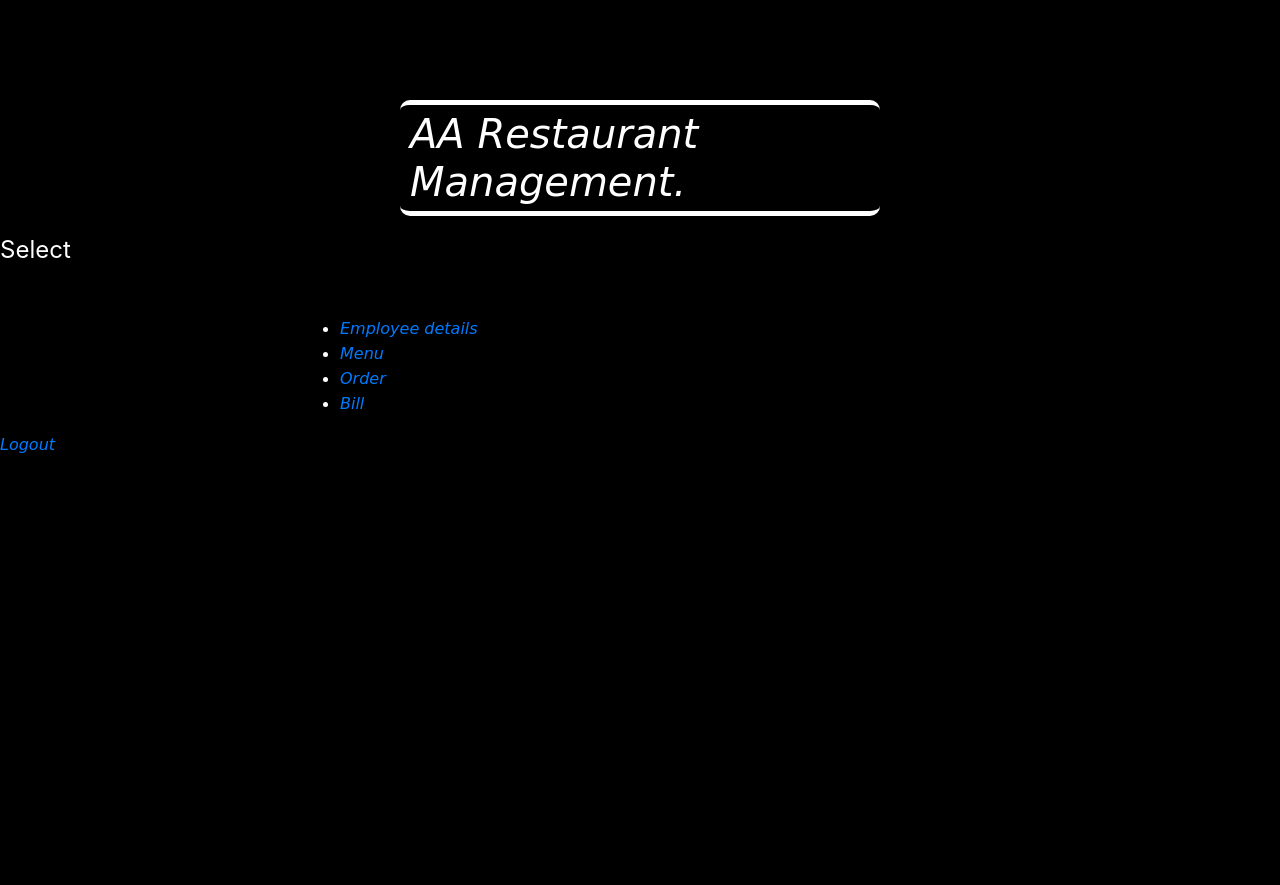
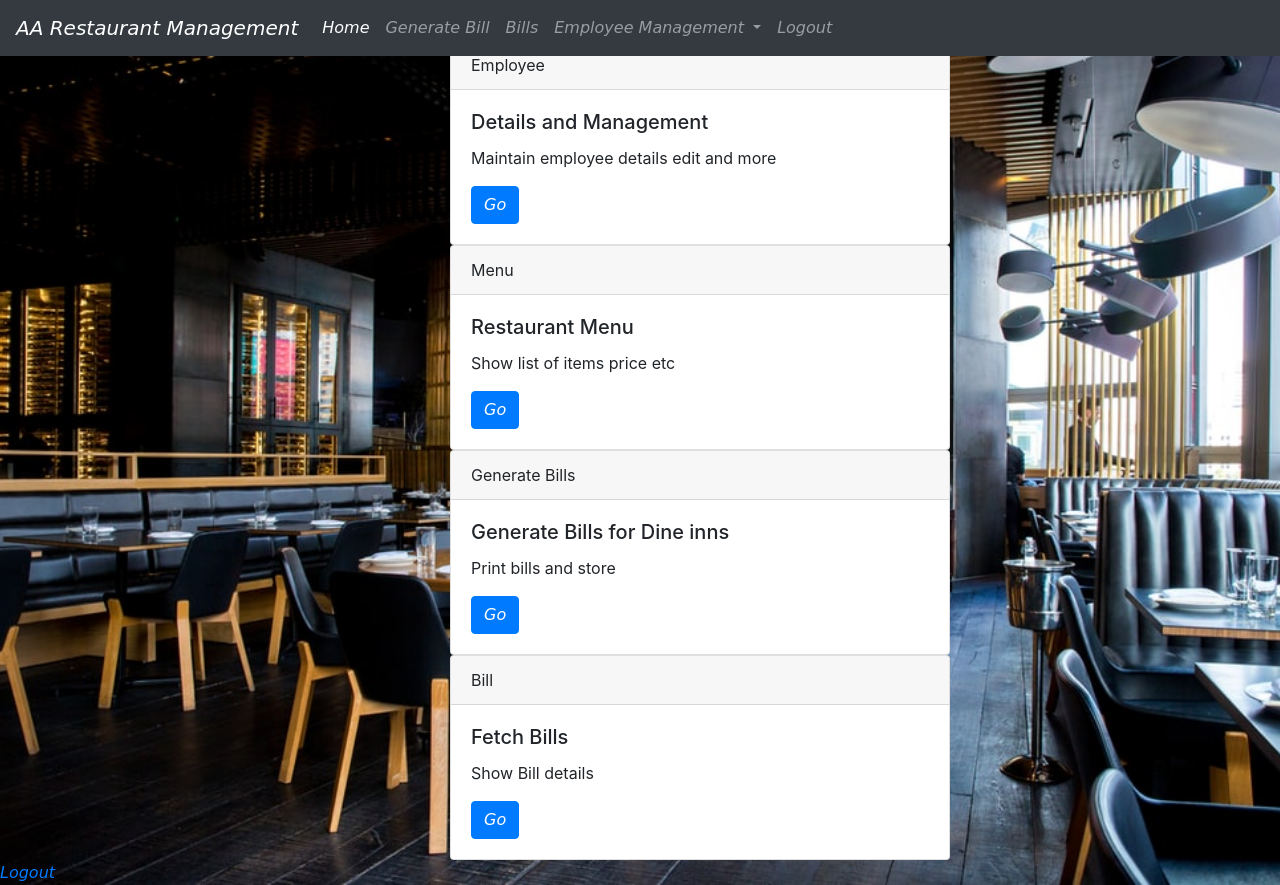
Before and after one commit to birajdarAshish/Restaurant_management, a Django app: page /home in a window 1280 px wide. Before the commit the page ends 453 px from the top, so only its background shows below. Run offline with Django 3.2, Linux system fonts and the light colour scheme; a user stored in the database is signed in; some libraries are stand-ins or nearby versions.

Commit message:
Second commit

```diff
--- a/order/templates/order/menu.html
+++ b/order/templates/order/menu.html
@@ -1,16 +1,18 @@
-{% extends "order/base.html" %}
+{% extends "rest/base1.html" %}
 {% load crispy_forms_tags %}
 {% block content %}
 
     <form method='POST'>
       <fiedset>
-      <table class="table table-bordered">
+      <table class="table table-stripped">
+        <thead class="thead-light">
         <tr>
           <th>Name</th>
           <th>Category</th>
           <th>Veg/Non-Veg</th>
           <th>Price</th>
         </tr>
+      </thead>
         {% for menu in menus %}
         <tr >
          <td> {{ menu.name }}</td>
--- a/order/urls.py
+++ b/order/urls.py
@@ -5,4 +5,7 @@ from . import views
 urlpatterns = [
     path('menu',views.menus,name="menu"),
     path('',views.order,name='order'),
+    path('bills',views.billings,name='bills'),
+
+
     ]
--- a/rest/static/css/styles.css
+++ b/rest/static/css/styles.css
@@ -1,8 +1,3 @@
-nav{
-	background-color: gray;
-
-
-}
 h1 {
 	font-family : cursive;
 	font-style: italic;
@@ -19,24 +14,44 @@ h1 {
 
 
 }
-legend{
-	color:white;
+.nav{
+	opacity: 0.1;
+}
+#centre{
+	margin-left: 350px;
+	width:600px;
+}
+#what{
+	padding:10px;
+}
+.wrapper{
+	margin-top: 100px;
+	margin-left:450px;
+	width:500px;
+}
+.wrap{
+	margin-left:450px;
+	width:500px;
+	height:300px;
+}
+.wrapper1{
+	margin-left:450px;
+	width:500px;
+}
+.pad{
+	padding-bottom: 20px;
+	margin-bottom: 30px;
+
 }
  body{
  	padding 20px;
  	margin-top: 40px;
-    background-color: black;
+    background-image: url("r.jpg");
+    background-position: center;
+  background-repeat: no-repeat;
+  background-size: cover;
  }
 
-form{
-	width: 500px;
-	margin-top:40px;
- 	margin-right:300px;
- 	margin-left:300px;
- 	color:white;
-
-
-}
 button{
   margin-bottom:10px;
 }
@@ -61,3 +76,18 @@ table{
 	margin-top:100px;
 	color:white;
 }
+.table-hover{
+	margin-left:400px;
+	width:450px;
+	background-color: white;
+	font: white;
+}
+.table-stripped{
+
+	width:800px;
+	background-color: white;
+	font: white;
+	font-size: 15px;
+	font-style: italic;
+
+}
--- a/rest/templates/rest/Fp.html
+++ b/rest/templates/rest/Fp.html
@@ -6,12 +6,12 @@
     <p>
       <h1> AA Restaurant Management.<br></h1>
     </p>
-    <div class="container">
+    <div class="container-sm pt-3 my-3 bg-dark text-white ">
       <form method='POST'>
        {% csrf_token %}
        {{ form|crispy }}
 
-       <div><button type=submit>Sign Up</button></div>
+       <div><button type=submit class="btn btn-primary">Sign Up</button></div>
       </form>
 
         <p1><h6 class="small"> Already have an Account?</h6>
--- a/rest/templates/rest/Home.html
+++ b/rest/templates/rest/Home.html
@@ -1,24 +1,50 @@
-{% extends "rest/base.html" %}
+{% extends "rest/base1.html" %}
 {% load crispy_forms_tags %}
 {% block content %}
 
-    <p>
-      <h1> AA Restaurant Management.<br></h1>
-    </p>
-     <fieldset>
-      <legend>Select</legend>
-    <form method='POST'>
+     <div class="wrapper1">
+      <div class="card">
+  <div class="card-header">
+    Employee
+  </div>
+  <div class="card-body">
+    <h5 class="card-title">Details and Management</h5>
+    <p class="card-text">Maintain employee details edit and more</p>
+    <a href="{% url 'Employee' %}"   class="btn btn-primary">Go</a>
+  </div>
+</div>
+<div class="card">
+  <div class="card-header">
+    Menu
+  </div>
+  <div class="card-body">
+    <h5 class="card-title">Restaurant Menu</h5>
+    <p class="card-text">Show list of items price etc</p>
+    <a href="{% url 'menu' %}"   class="btn btn-primary">Go</a>
+  </div>
+</div>
+<div class="card">
+  <div class="card-header">
+    Generate Bills
+  </div>
+  <div class="card-body">
+    <h5 class="card-title">Generate Bills for Dine inns</h5>
+    <p class="card-text">Print bills and store </p>
+    <a href="{% url 'order'%}"   class="btn btn-primary">Go</a>
+  </div>
+</div>
+<div class="card">
+  <div class="card-header">
+    Bill
+  </div>
+  <div class="card-body">
+    <h5 class="card-title">Fetch Bills</h5>
+    <p class="card-text">Show Bill details</p>
+    <a href="{% url 'bills'%}"   class="btn btn-primary">Go</a>
+  </div>
+</div>
+</div>
 
-      <ul>
-        <li><a href= "{% url 'Employee' %}">Employee details</a></li>
-        <li><a href="{% url 'menu' %}">Menu</a></li>
-        <li><a href="{% url 'order'%}">Order</a></li>
-        <li><a href="Bill.html">Bill</a></li>
-      </ul>
-
-
-      </form>
-      </fieldset>
 
    <a href="{% url 'logout' %}">Logout</a>
 
--- a/rest/templates/rest/base1.html
+++ b/rest/templates/rest/base1.html
@@ -16,17 +16,39 @@
     <script src="https://code.jquery.com/jquery-3.4.1.slim.min.js" integrity="sha384-J6qa4849blE2+poT4WnyKhv5vZF5SrPo0iEjwBvKU7imGFAV0wwj1yYfoRSJoZ+n" crossorigin="anonymous"></script>
     <script src="https://cdn.jsdelivr.net/npm/popper.js@1.16.0/dist/umd/popper.min.js" integrity="sha384-Q6E9RHvbIyZFJoft+2mJbHaEWldlvI9IOYy5n3zV9zzTtmI3UksdQRVvoxMfooAo" crossorigin="anonymous"></script>
     <script src="https://stackpath.bootstrapcdn.com/bootstrap/4.4.1/js/bootstrap.min.js" integrity="sha384-wfSDF2E50Y2D1uUdj0O3uMBJnjuUD4Ih7YwaYd1iqfktj0Uod8GCExl3Og8ifwB6" crossorigin="anonymous"></script>
-    <nav class="navbar navbar-expand  fixed-top">
-      <h2 class="navbar-brand mr-4"><a href="{% url 'Home'%}" >AA Restaurant Management</a></h2>
 
-      <div class="container">
-    <div class="navbar-nav">
-             <a class="nav-item"href="{% url 'order'%}" >Order </a><br>
-             <a class="nav-item " href="{% url 'logout' %}"> Logout</a>
+  <nav class="navbar navbar-expand-lg navbar-dark bg-dark fixed-top">
+  <a class="navbar-brand" href="#">AA Restaurant Management</a>
+  <button class="navbar-toggler" type="button" data-toggle="collapse" data-target="#navbarSupportedContent" aria-controls="navbarSupportedContent" aria-expanded="false" aria-label="Toggle navigation">
+    <span class="navbar-toggler-icon"></span>
+  </button>
 
-    </div>
+  <div class="collapse navbar-collapse" id="navbarSupportedContent">
+    <ul class="navbar-nav mr-auto">
+      <li class="nav-item active">
+        <a class="nav-link " href="{% url 'Home'%}">Home <span class="sr-only">(current)</span></a>
+      </li>
+      <li class="nav-item ">
+        <a class="nav-link" href="{% url 'order'%}">Generate Bill </a>
+      </li>
+      <li class="nav-item ">
+        <a class="nav-link" href="{% url 'bills'%}">Bills</a>
+      </li>
+      <li class="nav-item  dropdown">
+        <a class="nav-link dropdown-toggle" href="#" id="navbarDropdown" role="button" data-toggle="dropdown" aria-haspopup="true" aria-expanded="false">
+          Employee Management
+        </a>
+        <div class="dropdown-menu" aria-labelledby="navbarDropdown">
+          <a class="dropdown-item" href="{% url 'Employee' %}">Employee List</a>
+          <a class="dropdown-item" href="{% url 'E_insert' %}">Add New Employee</a>
+        </div>
+      </li>
+      <li class="nav-item ">
+        <a class="nav-link" href="{% url 'logout'%}">Logout</a>
+      </li>
+    </ul>
   </div>
-  </nav>
+</nav>
 
 
     {% if messages %}
```
Also changed, not shown: order/models.py (+2 -5 lines), order/templates/order/bills.html (added, +34 -0 lines), order/templates/order/gbill.html (added, +26 -0 lines), order/templates/order/orderz.html (+27 -18 lines), order/views.py (+14 -3 lines), rest/templates/rest/Employee.html (+12 -8 lines), rest/templates/rest/e_insert_form.html (+12 -6 lines), rest/templates/rest/employee_detail.html (+38 -12 lines), rest/templates/rest/login.html (+18 -8 lines), rest/templates/rest/logout.html (+12 -6 lines), rest/forms.py (line endings or trailing spaces), rest/static/css/a.jpg (added), rest/static/images/r.jpg (added).
